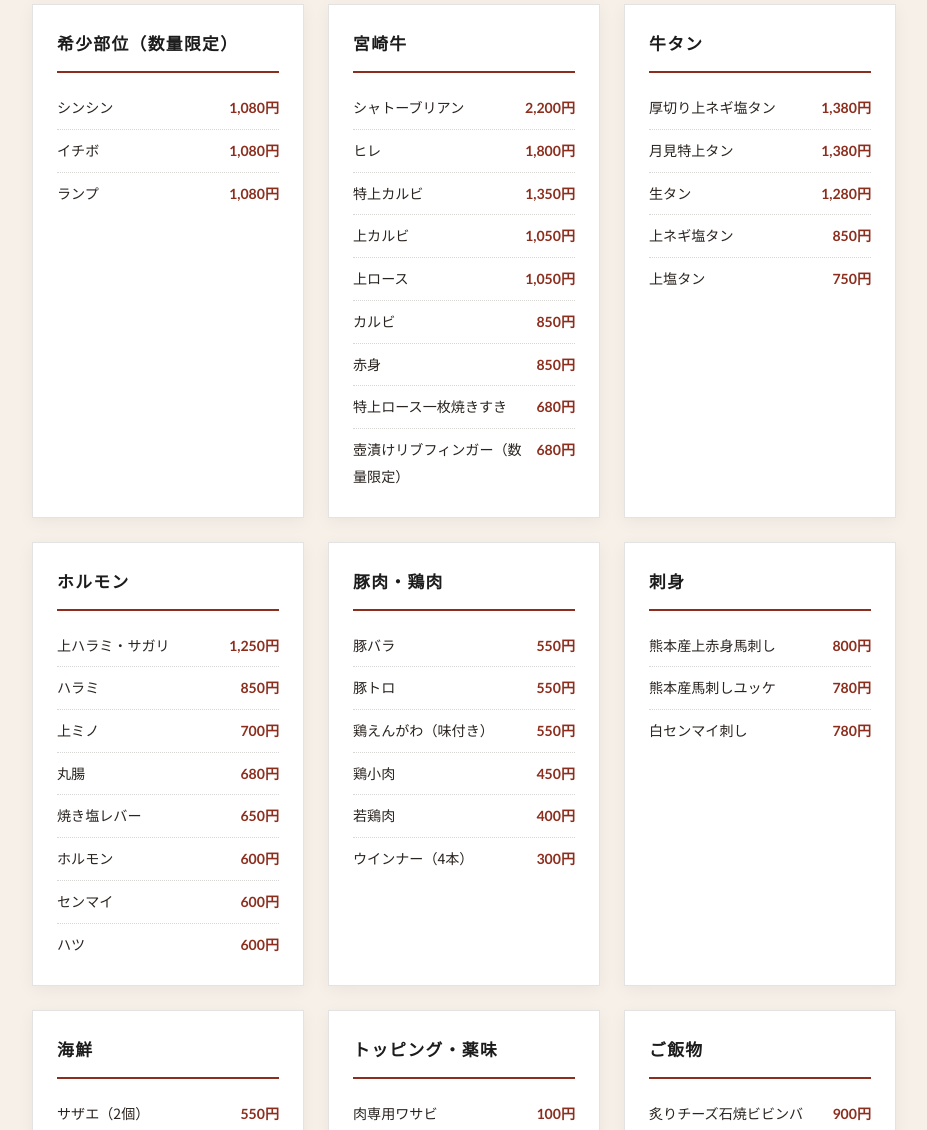
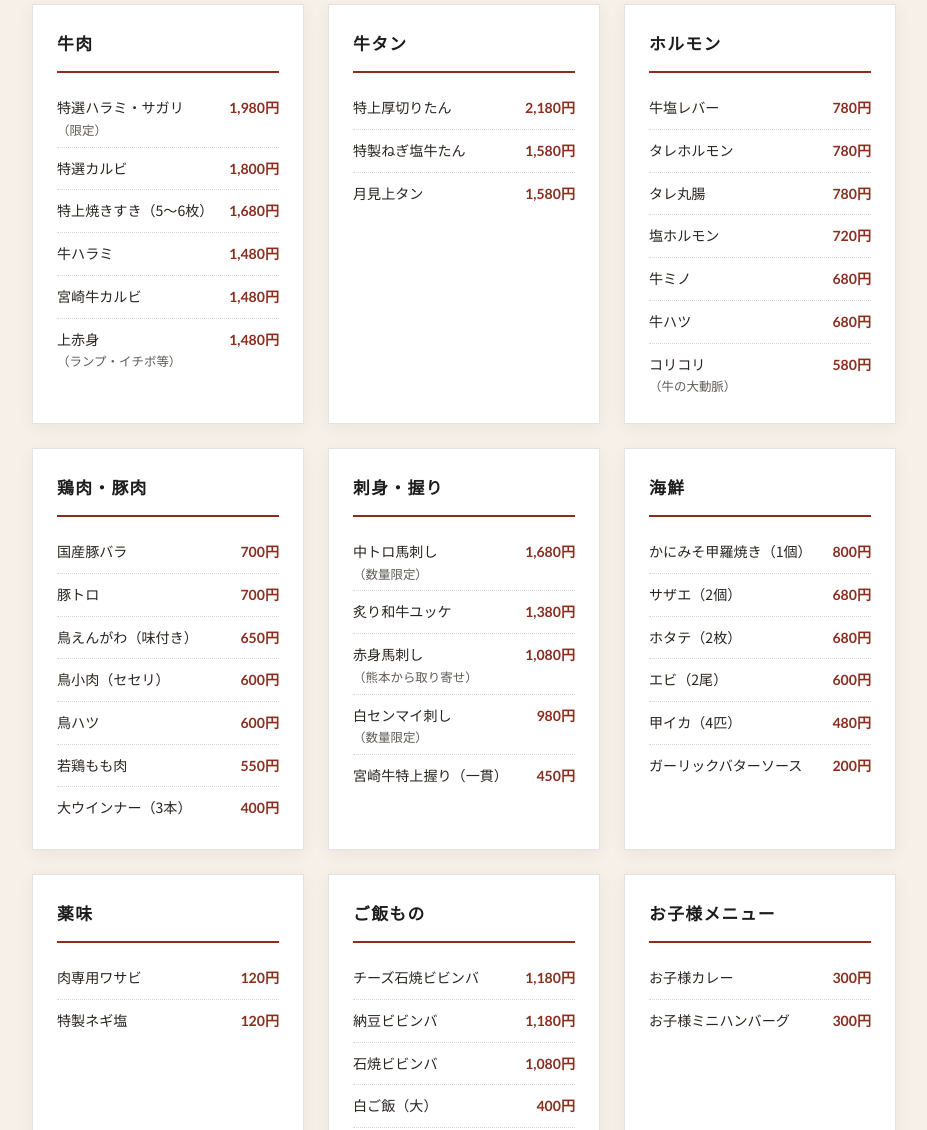
Before and after one commit to delta-cmpny-dev/sumibiyakiniku_gyuki_mimata_miyakonojou, a plain HTML site: page index.html in a window 1280 px wide. Shown: the part 3095-4225 px from the top of the page, without its empty margins (176-1103 px from the left). Drawn offline with Linux system fonts and the light colour scheme; a web font is replaced by a local one.

Commit message:
メニューを今の店内メニュー表に合わせて更新（料金表112品・ドリンク追加・写真付き6品差し替え）
Co-Authored-By: Claude Sonnet 5.5 <noreply@anthropic.com>

```diff
--- a/index.html
+++ b/index.html
@@ -8,7 +8,7 @@
 <link rel="preconnect" href="https://fonts.googleapis.com">
 <link rel="preconnect" href="https://fonts.gstatic.com" crossorigin>
 <link href="https://fonts.googleapis.com/css2?family=Lato:wght@400;700&family=Noto+Sans+JP:wght@400;500;700&family=Zen+Old+Mincho:wght@400;600&display=swap" rel="stylesheet">
-<link rel="stylesheet" href="style.css?v=20261011g">
+<link rel="stylesheet" href="style.css?v=20261111a">
 </head>
 <body>
 
@@ -89,45 +89,45 @@
 
       <div class="menu-grid">
         <article class="menu-item reveal">
-          <img class="menu-item__img" src="assets/img/cut-ichibo.webp?v=20260925a" alt="イチボ" loading="lazy">
-          <h3 class="menu-item__name">イチボ</h3>
-          <p class="menu-item__desc">牛のお尻の部位。赤身とサシのバランスが良く柔らかい、数量限定の希少部位です。</p>
-          <p class="menu-item__price">1,080円</p>
+          <img class="menu-item__img" src="assets/img/cut-atsugiri-tan.webp?v=20261111a" alt="特上厚切りたん" loading="lazy">
+          <h3 class="menu-item__name">特上厚切りたん</h3>
+          <p class="menu-item__desc">タン元のみを贅沢に使用。</p>
+          <p class="menu-item__price">2,180円</p>
         </article>
 
         <article class="menu-item reveal">
-          <img class="menu-item__img" src="assets/img/cut-rump.webp?v=20260925a" alt="ランプ" loading="lazy">
-          <h3 class="menu-item__name">ランプ</h3>
-          <p class="menu-item__desc">モモ肉の一部で、特に柔らかく旨味のある希少部位です。</p>
-          <p class="menu-item__price">1,080円</p>
+          <img class="menu-item__img" src="assets/img/cut-harami.webp?v=20261111a" alt="特選ハラミ・サガリ" loading="lazy">
+          <h3 class="menu-item__name">特選ハラミ・サガリ</h3>
+          <p class="menu-item__desc">和牛のハラミ、サガリです。限定です。</p>
+          <p class="menu-item__price">1,980円</p>
         </article>
 
         <article class="menu-item reveal">
-          <img class="menu-item__img" src="assets/img/cut-shinshin.webp?v=20260925a" alt="シンシン" loading="lazy">
-          <h3 class="menu-item__name">シンシン</h3>
-          <p class="menu-item__desc">モモ肉の一部でキメが細かく柔らかい、人気の希少部位です。</p>
-          <p class="menu-item__price">1,080円</p>
+          <img class="menu-item__img" src="assets/img/cut-nama-tan.webp?v=20260925a" alt="特製ねぎ塩牛たん" loading="lazy">
+          <h3 class="menu-item__name">特製ねぎ塩牛たん</h3>
+          <p class="menu-item__desc">ねぎ塩と共にいただくタンです。</p>
+          <p class="menu-item__price">1,580円</p>
         </article>
 
         <article class="menu-item reveal">
-          <img class="menu-item__img" src="assets/img/cut-nama-tan.webp?v=20260925a" alt="上塩タン" loading="lazy">
-          <h3 class="menu-item__name">上塩タン</h3>
-          <p class="menu-item__desc">塩で味わう牛タンです。</p>
-          <p class="menu-item__price">750円</p>
+          <img class="menu-item__img" src="assets/img/cut-ichibo.webp?v=20260925a" alt="上赤身" loading="lazy">
+          <h3 class="menu-item__name">上赤身</h3>
+          <p class="menu-item__desc">ランプ、イチボ等の上質な赤身肉を使用。</p>
+          <p class="menu-item__price">1,480円</p>
         </article>
 
         <article class="menu-item reveal">
-          <img class="menu-item__img" src="assets/img/dish-yukke.webp?v=20260925a" alt="馬刺しユッケ" loading="lazy">
-          <h3 class="menu-item__name">熊本産馬刺しユッケ</h3>
-          <p class="menu-item__desc">熊本産の馬肉を使った一品です。</p>
-          <p class="menu-item__price">780円</p>
+          <img class="menu-item__img" src="assets/img/dish-nigiri.webp?v=20261111a" alt="宮崎牛特上握り" loading="lazy">
+          <h3 class="menu-item__name">宮崎牛特上握り（一貫）</h3>
+          <p class="menu-item__desc">サシの入った部位で、とろけるような食感を。</p>
+          <p class="menu-item__price">450円</p>
         </article>
 
         <article class="menu-item reveal">
           <img class="menu-item__img" src="assets/img/dish-reimen.webp?v=20260925a" alt="牛輝冷麺" loading="lazy">
           <h3 class="menu-item__name">牛輝冷麺</h3>
-          <p class="menu-item__desc">当店自慢の一杯です。</p>
-          <p class="menu-item__price">800円</p>
+          <p class="menu-item__desc">キムチ等が入った定番の冷麺です。</p>
+          <p class="menu-item__price">1,000円</p>
         </article>
       </div>
 
@@ -138,148 +138,150 @@
         <h4 class="price-list__group">メニュー</h4>
         <div class="price-list__grid">
           <div class="price-list__cat">
-            <h4>希少部位（数量限定）</h4>
+            <h4>牛肉</h4>
             <ul>
-              <li><span>シンシン</span><span>1,080円</span></li>
-              <li><span>イチボ</span><span>1,080円</span></li>
-              <li><span>ランプ</span><span>1,080円</span></li>
-            </ul>
-          </div>
-
-          <div class="price-list__cat">
-            <h4>宮崎牛</h4>
-            <ul>
-              <li><span>シャトーブリアン</span><span>2,200円</span></li>
-              <li><span>ヒレ</span><span>1,800円</span></li>
-              <li><span>特上カルビ</span><span>1,350円</span></li>
-              <li><span>上カルビ</span><span>1,050円</span></li>
-              <li><span>上ロース</span><span>1,050円</span></li>
-              <li><span>カルビ</span><span>850円</span></li>
-              <li><span>赤身</span><span>850円</span></li>
-              <li><span>特上ロース一枚焼きすき</span><span>680円</span></li>
-              <li><span>壺漬けリブフィンガー（数量限定）</span><span>680円</span></li>
+              <li><span>特選ハラミ・サガリ<small class="price-note">（限定）</small></span><span>1,980円</span></li>
+              <li><span>特選カルビ</span><span>1,800円</span></li>
+              <li><span>特上焼きすき（5〜6枚）</span><span>1,680円</span></li>
+              <li><span>牛ハラミ</span><span>1,480円</span></li>
+              <li><span>宮崎牛カルビ</span><span>1,480円</span></li>
+              <li><span>上赤身<small class="price-note">（ランプ・イチボ等）</small></span><span>1,480円</span></li>
             </ul>
           </div>
 
           <div class="price-list__cat">
             <h4>牛タン</h4>
             <ul>
-              <li><span>厚切り上ネギ塩タン</span><span>1,380円</span></li>
-              <li><span>月見特上タン</span><span>1,380円</span></li>
-              <li><span>生タン</span><span>1,280円</span></li>
-              <li><span>上ネギ塩タン</span><span>850円</span></li>
-              <li><span>上塩タン</span><span>750円</span></li>
+              <li><span>特上厚切りたん</span><span>2,180円</span></li>
+              <li><span>特製ねぎ塩牛たん</span><span>1,580円</span></li>
+              <li><span>月見上タン</span><span>1,580円</span></li>
             </ul>
           </div>
 
           <div class="price-list__cat">
             <h4>ホルモン</h4>
             <ul>
-              <li><span>上ハラミ・サガリ</span><span>1,250円</span></li>
-              <li><span>ハラミ</span><span>850円</span></li>
-              <li><span>上ミノ</span><span>700円</span></li>
-              <li><span>丸腸</span><span>680円</span></li>
-              <li><span>焼き塩レバー</span><span>650円</span></li>
-              <li><span>ホルモン</span><span>600円</span></li>
-              <li><span>センマイ</span><span>600円</span></li>
-              <li><span>ハツ</span><span>600円</span></li>
+              <li><span>牛塩レバー</span><span>780円</span></li>
+              <li><span>タレホルモン</span><span>780円</span></li>
+              <li><span>タレ丸腸</span><span>780円</span></li>
+              <li><span>塩ホルモン</span><span>720円</span></li>
+              <li><span>牛ミノ</span><span>680円</span></li>
+              <li><span>牛ハツ</span><span>680円</span></li>
+              <li><span>コリコリ<small class="price-note">（牛の大動脈）</small></span><span>580円</span></li>
             </ul>
           </div>
 
           <div class="price-list__cat">
-            <h4>豚肉・鶏肉</h4>
+            <h4>鶏肉・豚肉</h4>
             <ul>
-              <li><span>豚バラ</span><span>550円</span></li>
-              <li><span>豚トロ</span><span>550円</span></li>
-              <li><span>鶏えんがわ（味付き）</span><span>550円</span></li>
-              <li><span>鶏小肉</span><span>450円</span></li>
-              <li><span>若鶏肉</span><span>400円</span></li>
-              <li><span>ウインナー（4本）</span><span>300円</span></li>
+              <li><span>国産豚バラ</span><span>700円</span></li>
+              <li><span>豚トロ</span><span>700円</span></li>
+              <li><span>鳥えんがわ（味付き）</span><span>650円</span></li>
+              <li><span>鳥小肉（セセリ）</span><span>600円</span></li>
+              <li><span>鳥ハツ</span><span>600円</span></li>
+              <li><span>若鶏もも肉</span><span>550円</span></li>
+              <li><span>大ウインナー（3本）</span><span>400円</span></li>
             </ul>
           </div>
 
           <div class="price-list__cat">
-            <h4>刺身</h4>
+            <h4>刺身・握り</h4>
             <ul>
-              <li><span>熊本産上赤身馬刺し</span><span>800円</span></li>
-              <li><span>熊本産馬刺しユッケ</span><span>780円</span></li>
-              <li><span>白センマイ刺し</span><span>780円</span></li>
+              <li><span>中トロ馬刺し<small class="price-note">（数量限定）</small></span><span>1,680円</span></li>
+              <li><span>炙り和牛ユッケ</span><span>1,380円</span></li>
+              <li><span>赤身馬刺し<small class="price-note">（熊本から取り寄せ）</small></span><span>1,080円</span></li>
+              <li><span>白センマイ刺し<small class="price-note">（数量限定）</small></span><span>980円</span></li>
+              <li><span>宮崎牛特上握り（一貫）</span><span>450円</span></li>
             </ul>
           </div>
 
           <div class="price-list__cat">
             <h4>海鮮</h4>
             <ul>
-              <li><span>サザエ（2個）</span><span>550円</span></li>
-              <li><span>殻付きホタテ（2枚）</span><span>550円</span></li>
-              <li><span>エビ（2尾）</span><span>350円</span></li>
-              <li><span>イカ下足</span><span>350円</span></li>
+              <li><span>かにみそ甲羅焼き（1個）</span><span>800円</span></li>
+              <li><span>サザエ（2個）</span><span>680円</span></li>
+              <li><span>ホタテ（2枚）</span><span>680円</span></li>
+              <li><span>エビ（2尾）</span><span>600円</span></li>
+              <li><span>甲イカ（4匹）</span><span>480円</span></li>
+              <li><span>ガーリックバターソース</span><span>200円</span></li>
             </ul>
           </div>
 
           <div class="price-list__cat">
-            <h4>トッピング・薬味</h4>
+            <h4>薬味</h4>
             <ul>
-              <li><span>肉専用ワサビ</span><span>100円</span></li>
-              <li><span>特製ネギ塩</span><span>100円</span></li>
-              <li><span>生卵</span><span>50円</span></li>
-              <li><span>カットレモン</span><span>30円</span></li>
+              <li><span>肉専用ワサビ</span><span>120円</span></li>
+              <li><span>特製ネギ塩</span><span>120円</span></li>
             </ul>
           </div>
 
           <div class="price-list__cat">
-            <h4>ご飯物</h4>
+            <h4>ご飯もの</h4>
             <ul>
-              <li><span>炙りチーズ石焼ビビンバ</span><span>900円</span></li>
-              <li><span>宮崎牛炙り握り1貫<small class="price-note">（3貫より）</small></span><span>800円</span></li>
-              <li><span>炙りビビンバ</span><span>800円</span></li>
-              <li><span>ご飯（大）</span><span>200円</span></li>
-              <li><span>ご飯（並）</span><span>150円</span></li>
-              <li><span>おにぎり1個（塩・玉子）</span><span>100円</span></li>
-              <li><span>宮崎牛特上握り1貫<small class="price-note">（3貫より）</small></span><span>―</span></li>
+              <li><span>チーズ石焼ビビンバ</span><span>1,180円</span></li>
+              <li><span>納豆ビビンバ</span><span>1,180円</span></li>
+              <li><span>石焼ビビンバ</span><span>1,080円</span></li>
+              <li><span>白ご飯（大）</span><span>400円</span></li>
+              <li><span>白ご飯（中）</span><span>300円</span></li>
+              <li><span>白ご飯（小）</span><span>200円</span></li>
+              <li><span>おにぎり1個（塩・たまご）</span><span>150円</span></li>
+            </ul>
+          </div>
+
+          <div class="price-list__cat">
+            <h4>お子様メニュー</h4>
+            <ul>
+              <li><span>お子様カレー</span><span>300円</span></li>
+              <li><span>お子様ミニハンバーグ</span><span>300円</span></li>
             </ul>
           </div>
 
           <div class="price-list__cat">
             <h4>サラダ・焼き野菜</h4>
             <ul>
-              <li><span>特製チョレギサラダ</span><span>480円</span></li>
-              <li><span>サンチュ</span><span>280円</span></li>
-              <li><span>エリンギ</span><span>250円</span></li>
-              <li><span>トウモロコシ</span><span>200円</span></li>
-              <li><span>キャベツ</span><span>150円</span></li>
-              <li><span>玉ネギ</span><span>150円</span></li>
-              <li><span>ピーマン</span><span>150円</span></li>
+              <li><span>野菜盛り合わせ<small class="price-note keep-words">（キャベツ・<wbr>玉ねぎ・<wbr>ピーマン・<wbr>エリンギ）</small></span><span>900円</span></li>
+              <li><span>チョレギサラダ（大）<small class="price-note">（3〜4人前）</small></span><span>750円</span></li>
+              <li><span>チョレギサラダ（小）<small class="price-note">（2〜3人前）</small></span><span>450円</span></li>
+              <li><span>コーンバター</span><span>500円</span></li>
+              <li><span>にんにくホイル焼き</span><span>450円</span></li>
+              <li><span>丸ごとピーマン</span><span>350円</span></li>
+              <li><span>キャベツ</span><span>300円</span></li>
+              <li><span>玉ねぎ</span><span>300円</span></li>
+              <li><span>エリンギ</span><span>300円</span></li>
+              <li><span>サニーレタス</span><span>300円</span></li>
             </ul>
           </div>
 
           <div class="price-list__cat">
             <h4>一品物</h4>
             <ul>
-              <li><span>タラチャンジャ</span><span>380円</span></li>
-              <li><span>白菜キムチ</span><span>300円</span></li>
-              <li><span>キュウリキムチ</span><span>300円</span></li>
-              <li><span>枝豆</span><span>250円</span></li>
+              <li><span>白菜キムチ</span><span>480円</span></li>
+              <li><span>長芋キムチ</span><span>480円</span></li>
+              <li><span>タラチャンジャ</span><span>420円</span></li>
+              <li><span>もやしナムル</span><span>400円</span></li>
+              <li><span>枝豆</span><span>380円</span></li>
             </ul>
           </div>
 
           <div class="price-list__cat">
-            <h4>スープ・麺</h4>
+            <h4>麺類・スープ</h4>
             <ul>
-              <li><span>冷麺</span><span>800円</span></li>
-              <li><span>玉子スープ</span><span>350円</span></li>
-              <li><span>ワカメスープ</span><span>300円</span></li>
+              <li><span>梅じそ冷麺</span><span>1,050円</span></li>
+              <li><span>かぼす冷麺<small class="price-note">（かぼす入荷時のみ）</small></span><span>1,050円</span></li>
+              <li><span>牛輝冷麺</span><span>1,000円</span></li>
+              <li><span>玉子スープ<small class="price-note">（2〜3人前）</small></span><span>400円</span></li>
+              <li><span>ワカメスープ<small class="price-note">（2〜3人前）</small></span><span>350円</span></li>
             </ul>
           </div>
 
           <div class="price-list__cat">
             <h4>デザート</h4>
             <ul>
-              <li><span>日向夏シャーベット</span><span>350円</span></li>
-              <li><span>マンゴーシャーベット</span><span>350円</span></li>
-              <li><span>りんごシャーベット</span><span>350円</span></li>
-              <li><span>バニラアイス</span><span>200円</span></li>
-              <li><span>チョコアイス</span><span>200円</span></li>
+              <li><span>日向夏シャーベット</span><span>400円</span></li>
+              <li><span>マンゴーシャーベット</span><span>400円</span></li>
+              <li><span>りんごシャーベット</span><span>400円</span></li>
+              <li><span>バニラアイス</span><span>300円</span></li>
+              <li><span>チョコアイス</span><span>300円</span></li>
             </ul>
           </div>
 
@@ -294,6 +296,101 @@
               <li><span>若鶏肉</span><span>600円</span></li>
               <li><span>ウインナー</span><span>400円</span></li>
               <li><span>豆腐</span><span>150円</span></li>
+            </ul>
+          </div>
+        </div>
+
+        <h4 class="price-list__group price-list__group--split"><span>ドリンク</span></h4>
+        <div class="price-list__grid">
+          <div class="price-list__cat">
+            <h4>ビール</h4>
+            <ul>
+              <li><span>瓶ビール<small class="price-note">（アサヒ生ビール マルエフ）</small></span><span>730円</span></li>
+              <li><span>瓶ビール<small class="price-note">（サッポロ赤星）</small></span><span>730円</span></li>
+              <li><span>生ビール<small class="price-note">（アサヒスーパードライ）</small></span><span>630円</span></li>
+            </ul>
+          </div>
+
+          <div class="price-list__cat">
+            <h4>ハイボール</h4>
+            <ul>
+              <li><span>メガハイボール</span><span>880円</span></li>
+              <li><span>梅酒ハイボール</span><span>580円</span></li>
+              <li><span>コークハイボール</span><span>550円</span></li>
+              <li><span>ジンジャーハイボール</span><span>550円</span></li>
+              <li><span>ハイボール</span><span>500円</span></li>
+              <li><span>マルスハイボール</span><span>480円</span></li>
+            </ul>
+          </div>
+
+          <div class="price-list__cat">
+            <h4>サワー</h4>
+            <ul>
+              <li><span>レモン</span><span>500円</span></li>
+              <li><span>林檎</span><span>500円</span></li>
+              <li><span>グレープフルーツ</span><span>500円</span></li>
+              <li><span>桃</span><span>500円</span></li>
+              <li><span>よだれ梅</span><span>500円</span></li>
+              <li><span>よだれレモン</span><span>500円</span></li>
+            </ul>
+          </div>
+
+          <div class="price-list__cat">
+            <h4>焼酎</h4>
+            <p class="price-list__course-desc keep-words">霧島（宮崎限定）・<wbr>黒霧島・<wbr>木挽ブルー</p>
+            <ul>
+              <li><span>五合瓶<small class="price-note">（キープできます）</small></span><span>1,800円</span></li>
+              <li><span>一合</span><span>450円</span></li>
+            </ul>
+          </div>
+
+          <div class="price-list__cat">
+            <h4>ワイン</h4>
+            <ul>
+              <li><span>ボトルワイン（赤・白）<small class="price-note keep-words">赤：カベルネ・ソーヴィニヨン、<wbr>ピノ・ノワール<br>白：シャルドネ</small></span><span>4,200円</span></li>
+              <li><span>グラスワイン（赤・白）</span><span>550円</span></li>
+            </ul>
+          </div>
+
+          <div class="price-list__cat">
+            <h4>日本酒</h4>
+            <ul>
+              <li><span>賀茂鶴 本醸造（300ml）</span><span>1,180円</span></li>
+              <li><span>山田錦 純米酒（300ml）</span><span>1,180円</span></li>
+            </ul>
+          </div>
+
+          <div class="price-list__cat">
+            <h4>梅酒</h4>
+            <ul>
+              <li><span>濃醇梅酒<small class="price-note">（ロック・ソーダ）</small></span><span>600円</span></li>
+            </ul>
+          </div>
+
+          <div class="price-list__cat">
+            <h4>ノンアルコール</h4>
+            <ul>
+              <li><span>アサヒゼロ<small class="price-note">（アルコール分0.00%）</small></span><span>480円</span></li>
+              <li><span>カシスオレンジテイスト</span><span>420円</span></li>
+              <li><span>シャルドネテイスト</span><span>420円</span></li>
+              <li><span>レモンサワーテイスト</span><span>420円</span></li>
+              <li><span>ノンアルコール梅酒<small class="price-note">（ロック・ソーダ）</small></span><span>420円</span></li>
+            </ul>
+          </div>
+
+          <div class="price-list__cat">
+            <h4>ソフトドリンク</h4>
+            <ul>
+              <li><span>ウーロン茶</span><span>380円</span></li>
+              <li><span>オレンジ100%</span><span>380円</span></li>
+              <li><span>アップル100%</span><span>380円</span></li>
+              <li><span>コーラ</span><span>380円</span></li>
+              <li><span>メロンソーダ</span><span>380円</span></li>
+              <li><span>ジンジャーエール</span><span>380円</span></li>
+              <li><span>レモンスカッシュ</span><span>380円</span></li>
+              <li><span>白ぶどう</span><span>380円</span></li>
+              <li><span>レモネード</span><span>380円</span></li>
+              <li><span>ホワイトウォーター</span><span>380円</span></li>
             </ul>
           </div>
         </div>
--- a/style.css
+++ b/style.css
@@ -870,6 +870,11 @@ a {
   opacity: 0.75;
 }
 
+/* 言葉の途中で折り返さない（<wbr> の所だけで折り返す） */
+.keep-words {
+  white-space: nowrap;
+}
+
 .price-list__cat--wide {
   grid-column: 1 / -1;
 }
```
Also changed, not shown: assets/img/cut-harami.webp (added), 1 other file.
